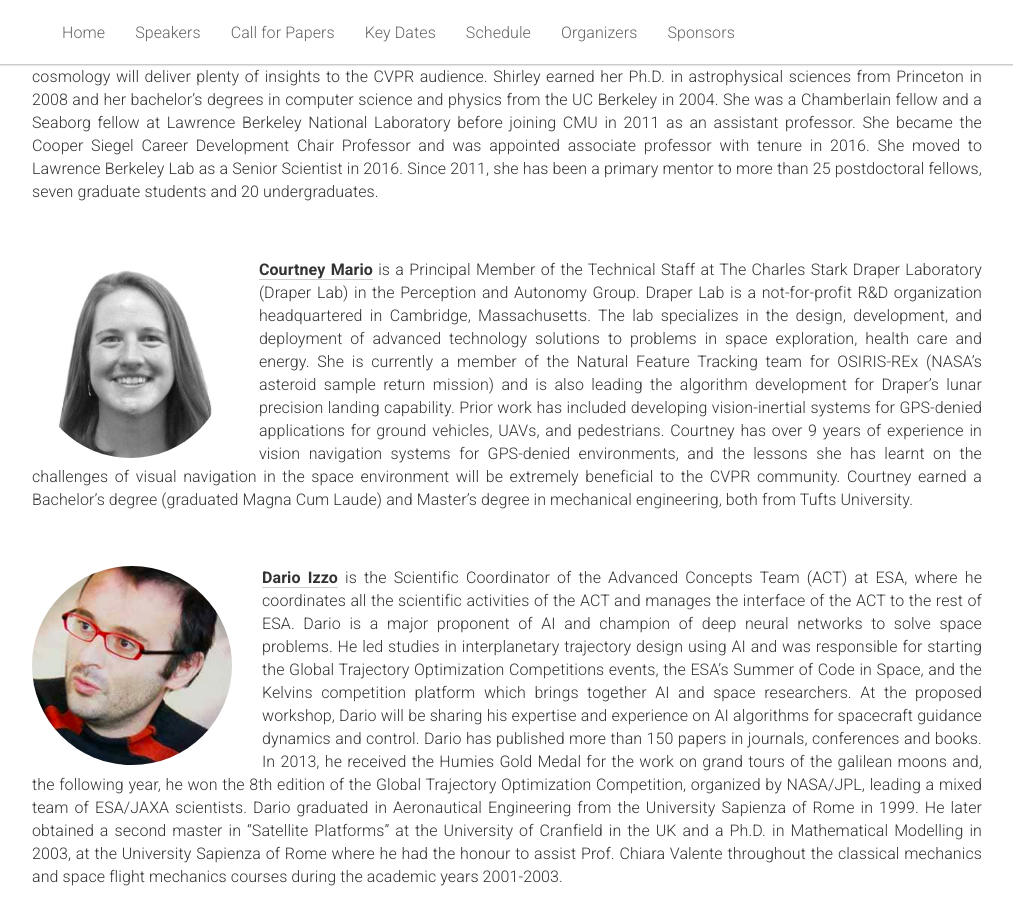
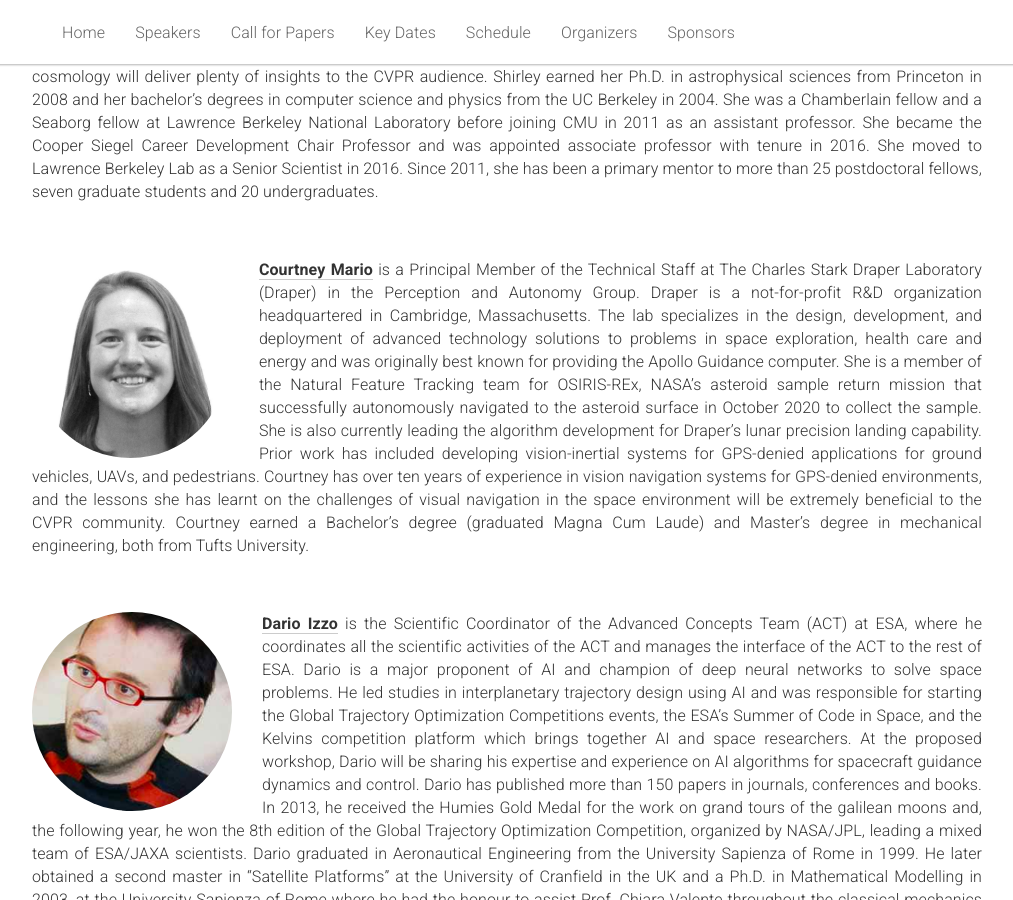
Before and after one commit to AIforSpace/2024, a Jekyll site: the page built from _pages/home.md, in a window 1280 px wide and 900 px high, scrolled down 1093 px. Shown: the whole window, without its empty margins (133-1146 px from the left). Built offline with Jekyll 4.4.1, drawn with Linux system fonts in a browser that asks for light colours.

Commit message:
Update home.md

```diff
--- a/_pages/home.md
+++ b/_pages/home.md
@@ -89,7 +89,7 @@ acknowledgements: ""
   <div class="col-md-12">
     <a href="https://www.linkedin.com/in/courtneymario"><img class="people-pic-big" style="float:left;margin-right:30px;" src="{{ "/static/img/speakers/courtney.png" | prepend:site.baseurl }}"></a>
     <p>
-      <b><a href="https://www.linkedin.com/in/courtneymario">Courtney Mario</a></b> is a Principal Member of the Technical Staff at The Charles Stark Draper Laboratory (Draper Lab) in the Perception and Autonomy Group. Draper Lab is a not-for-profit R&D organization headquartered in Cambridge, Massachusetts. The lab specializes in the design, development, and deployment of advanced technology solutions to problems in space exploration, health care and energy. She is currently a member of the Natural Feature Tracking team for OSIRIS-REx (NASA’s asteroid sample return mission) and is also leading the algorithm development for Draper’s lunar precision landing capability. Prior work has included developing vision-inertial systems for GPS-denied applications for ground vehicles, UAVs, and pedestrians. Courtney has over 9 years of experience in vision navigation systems for GPS-denied environments, and the lessons she has learnt on the challenges of visual navigation in the space environment will be extremely beneficial to the CVPR community. Courtney earned a Bachelor’s degree (graduated Magna Cum Laude) and Master’s degree in mechanical engineering, both from Tufts University.
+      <b><a href="https://www.linkedin.com/in/courtneymario">Courtney Mario</a></b> is a Principal Member of the Technical Staff at The Charles Stark Draper Laboratory (Draper) in the Perception and Autonomy Group. Draper is a not-for-profit R&D organization headquartered in Cambridge, Massachusetts. The lab specializes in the design, development, and deployment of advanced technology solutions to problems in space exploration, health care and energy and was originally best known for providing the Apollo Guidance computer. She is a member of the Natural Feature Tracking team for OSIRIS-REx, NASA’s asteroid sample return mission that successfully autonomously navigated to the asteroid surface in October 2020 to collect the sample. She is also currently leading the algorithm development for Draper’s lunar precision landing capability. Prior work has included developing vision-inertial systems for GPS-denied applications for ground vehicles, UAVs, and pedestrians. Courtney has over ten years of experience in vision navigation systems for GPS-denied environments, and the lessons she has learnt on the challenges of visual navigation in the space environment will be extremely beneficial to the CVPR community. Courtney earned a Bachelor’s degree (graduated Magna Cum Laude) and Master’s degree in mechanical engineering, both from Tufts University.
     </p>
   </div>
 </div><br>
```
